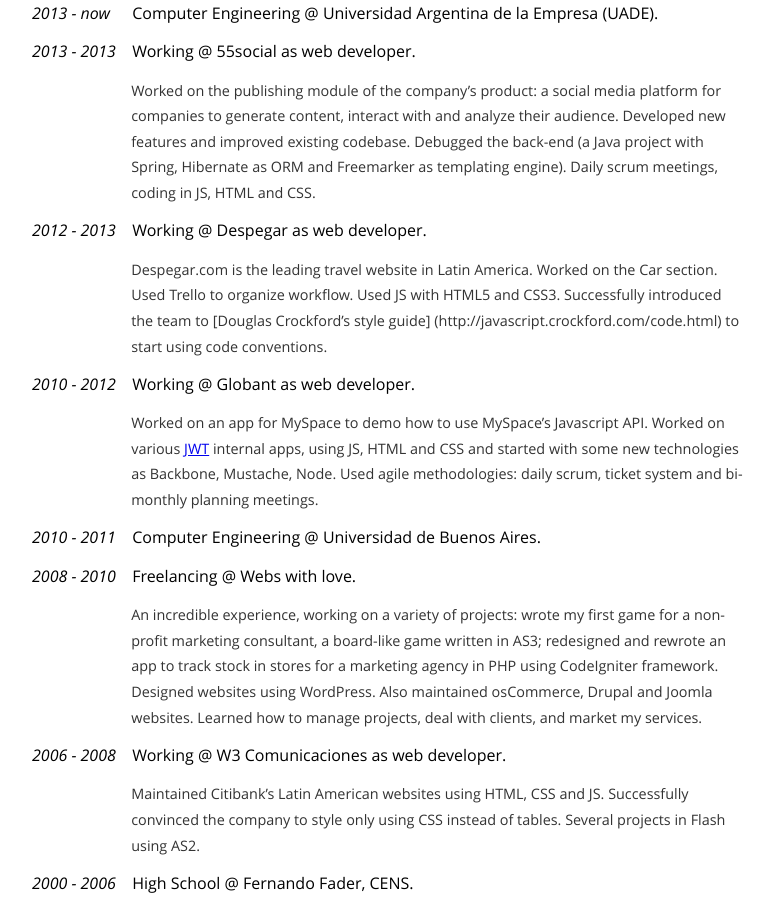
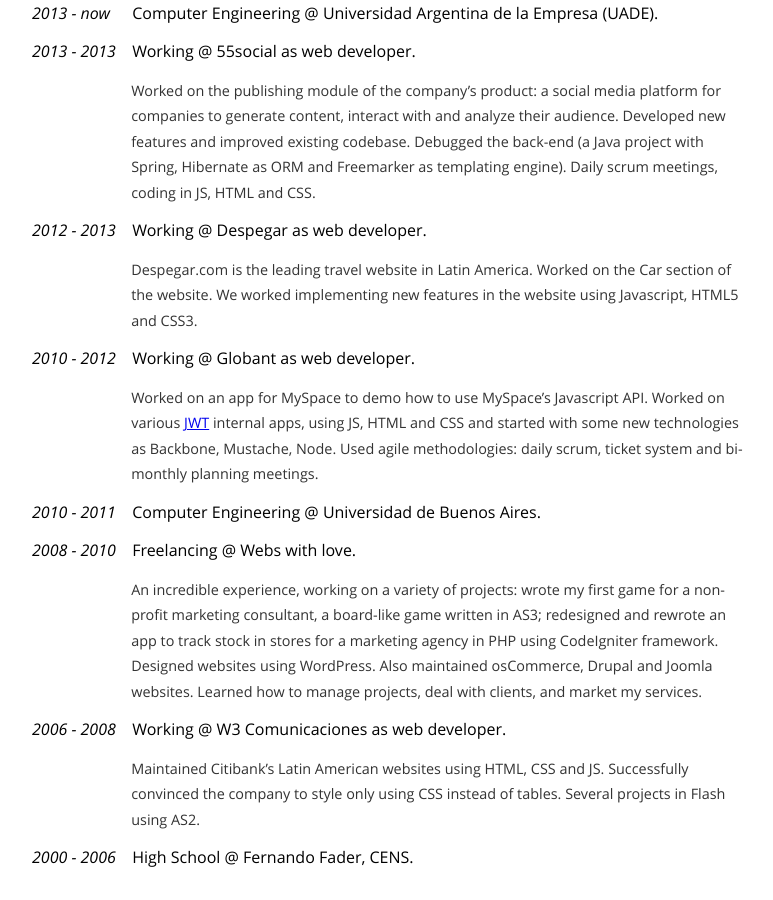
Before and after one commit to sanbor/cv, a Jekyll site: the page built from index.markdown, in a window 1280 px wide and 900 px high, scrolled down 412 px. Shown: the whole window, without its empty margins (224-997 px from the left). Built offline with Jekyll 4.4.1, drawn with Linux system fonts in a browser that asks for light colours; some web fonts are replaced; Markdown is read by kramdown in place of the engine named in the settings.

Commit message:
Improve Despegar description
When I wrote the Despegar description I was proud to have improved
the workflow and quality of the code that we produced, but it may look
like a silly thing to mention in my CV.

```diff
--- a/index.markdown
+++ b/index.markdown
@@ -33,9 +33,8 @@ Create the best user experience to help people solve their problems.
 
 3. *2012 - 2013* Working @ Despegar as web developer.
     - Despegar.com is the leading travel website in Latin America. Worked on the
-    Car section. Used Trello to organize workflow. Used JS with HTML5 and CSS3.
-    Successfully introduced the team to [Douglas Crockford's style guide]
-    (http://javascript.crockford.com/code.html) to start using code conventions.
+    Car section of the website. We worked implementing new features in the website
+    using Javascript, HTML5 and CSS3.
 
 4. *2010 - 2012* Working @ Globant as web developer.
     - Worked on an app for MySpace to demo how to use MySpace's Javascript API.
```
